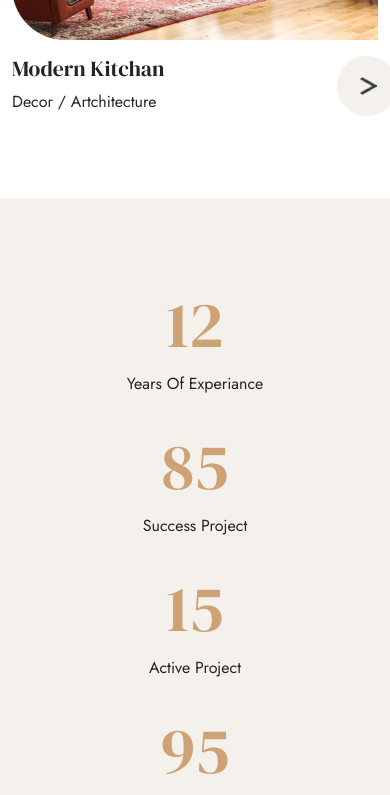
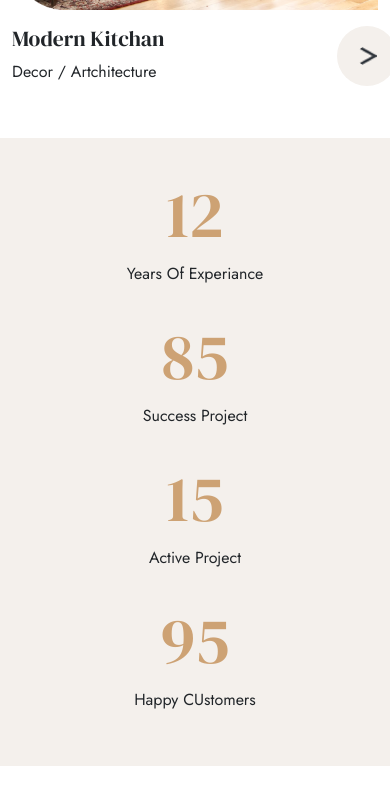
Before and after one commit to libinvbaby/interno, a plain HTML site: page index.html in a window 390 px wide. Shown: the part 5500-6295 px from the top of the page. Drawn offline with nearby package versions, Linux system fonts and the light colour scheme.

Commit message:
update padding for media query

```diff
--- a/style.css
+++ b/style.css
@@ -301,7 +301,7 @@ padding: 20px 0px;
     .blog-card{
         width: 100%;
     }
-    .py-100{
+    .py-100, .py-60{
         padding:30px 0px;
     }
 }
```
